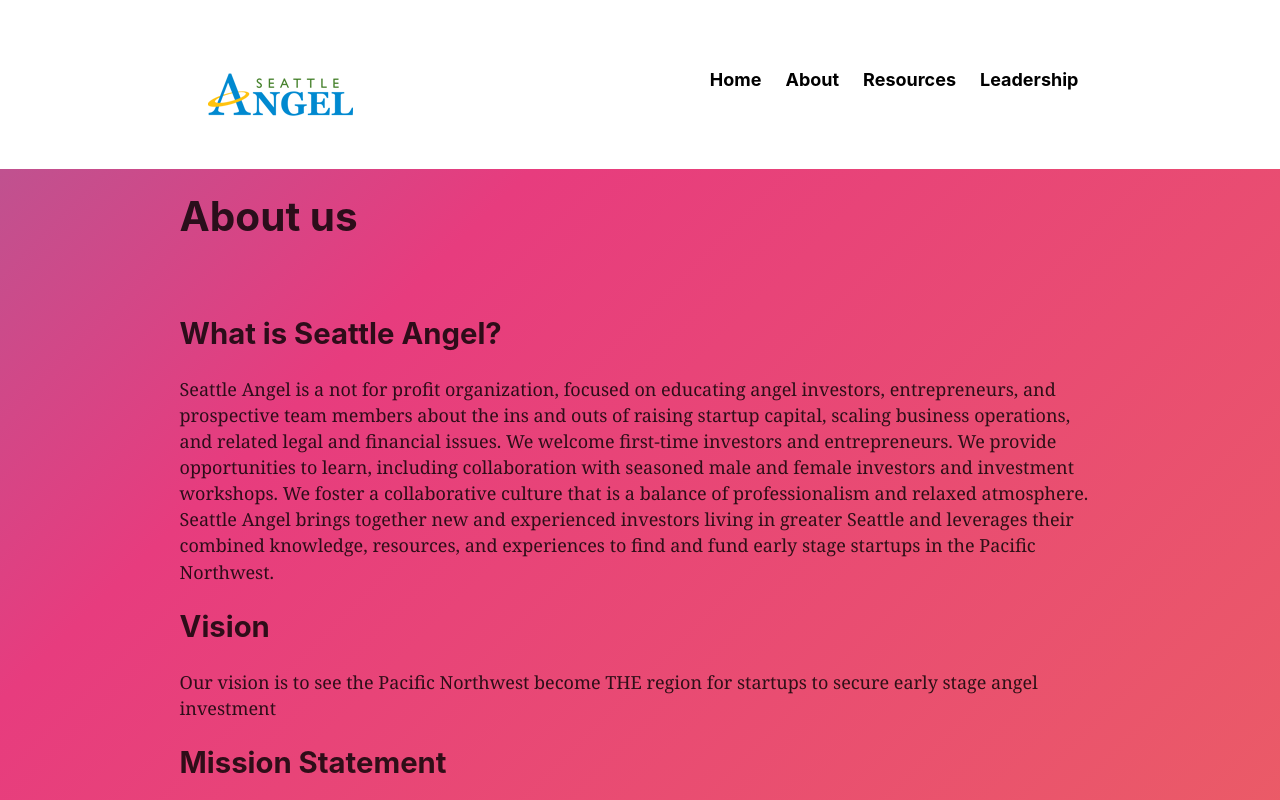
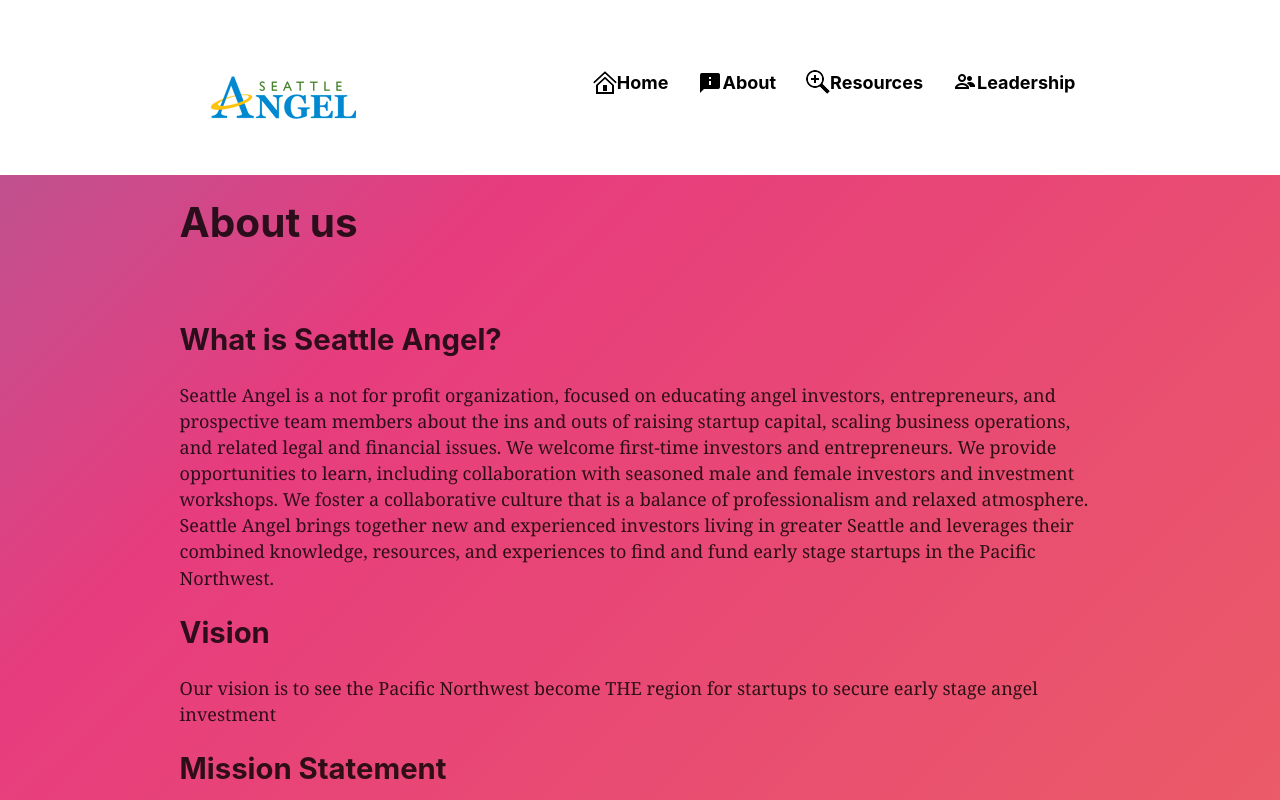
Before and after one commit to clarencedave/seattleangel, a Gatsby site: page /aboutpage in a window 1280 px wide. Shown: the top 800 px of the page. Built offline with nearby package versions, Linux system fonts and the light colour scheme; Gatsby itself is replaced by a stand-in of ours.

Commit message:
icon added

```diff
--- a/src/components/header.js
+++ b/src/components/header.js
@@ -2,8 +2,10 @@
 import PropTypes from 'prop-types'
 import React from 'react'
 import logo from '../images/seattle-angel-logo.png'
-
-
+import team from '../images/leadership.png'
+import home from '../images/home.png'
+import about from '../images/about.png'
+import source from '../images/source.png'
 
 const Header = ({ siteTitle }) => (
   <div
@@ -35,10 +37,10 @@
           <div id="navigate">
           <a href="/" id="logo"><img src = {logo} alt = ""/></a>
           <div id="navigate-right">
-          <a  href="/">Home</a>
-          <a href="aboutpage">About</a>
-          <a href="sources">Resources</a>
-          <a href="leadership">Leadership</a>
+          <a  href="/"><img  src = {home} alt = ""/>Home</a>
+          <a href="aboutpage"><img  src = {about} alt = ""/>About</a>
+          <a href="sources"><img  src = {source} alt = ""/>Resources</a>
+          <a href="leadership"><img  src = {team} alt = ""/>  Leadership</a>
           </div>
           </div>
 
--- a/src/components/layout.css
+++ b/src/components/layout.css
@@ -77,11 +77,12 @@
   float: left;
   color: black;
   text-align: center;
-  padding: 12px;
+  padding: 15px;
   text-decoration: none;
   font-size: 18px;
   line-height: 25px;
   border-radius: 4px;
+  display: flex;
 }
 
 #navigate #logo {
@@ -200,7 +201,7 @@
   transform: translateY(-50%);
 }
 
-/* Animation */
+
 .anim-typewriter{
 animation: typewriter 4s steps(44) 1s 1 normal both,
            blinkTextCursor 500ms steps(44) infinite normal;
@@ -213,17 +214,6 @@
 from{border-right-color: rgba(255,255,255,.75);}
 to{border-right-color: transparent;}
 }
-
-
-
-
-
-
-
-
-
-
-
 
 
 
--- a/src/pages/aboutpage.js
+++ b/src/pages/aboutpage.js
@@ -4,6 +4,7 @@
 const AboutPage = () => (
   <Layout>
       <SEO title="About" />
+
    <h1>About us</h1>
    <br/>
    <br/>
--- a/src/pages/sources.js
+++ b/src/pages/sources.js
@@ -106,11 +106,6 @@
 
 
 
-
-
-
-
-
   </Layout>
 )
 
--- a/src/pages/test.js
+++ b/src/pages/test.js
@@ -6,7 +6,7 @@
 
 const testPage = () => (
   <Layout>
-  <div id="typedtext"></div>
+
   </Layout>
 )
 
```
Also changed, not shown: src/images/about.png (added), src/images/home.png (added), src/images/leadership.png (added), src/images/source.png (added), src/images/team.png (added).
